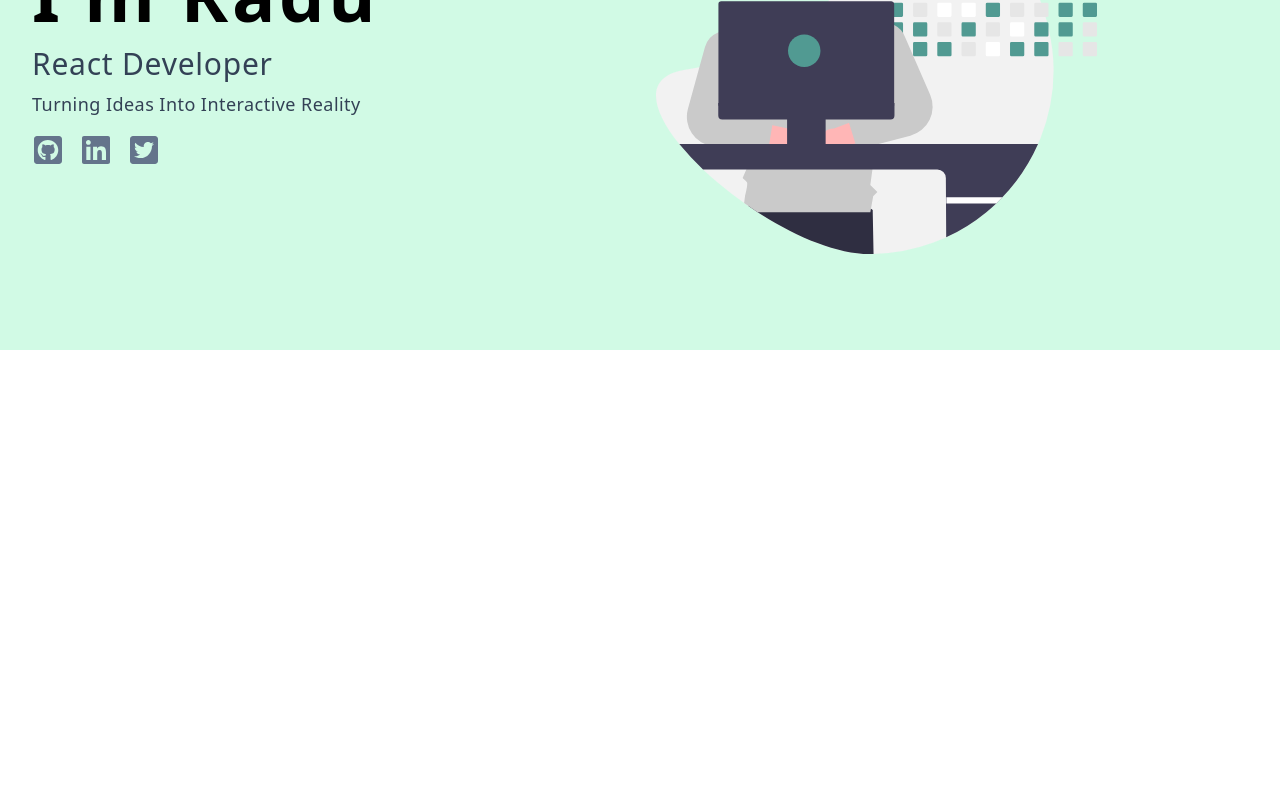
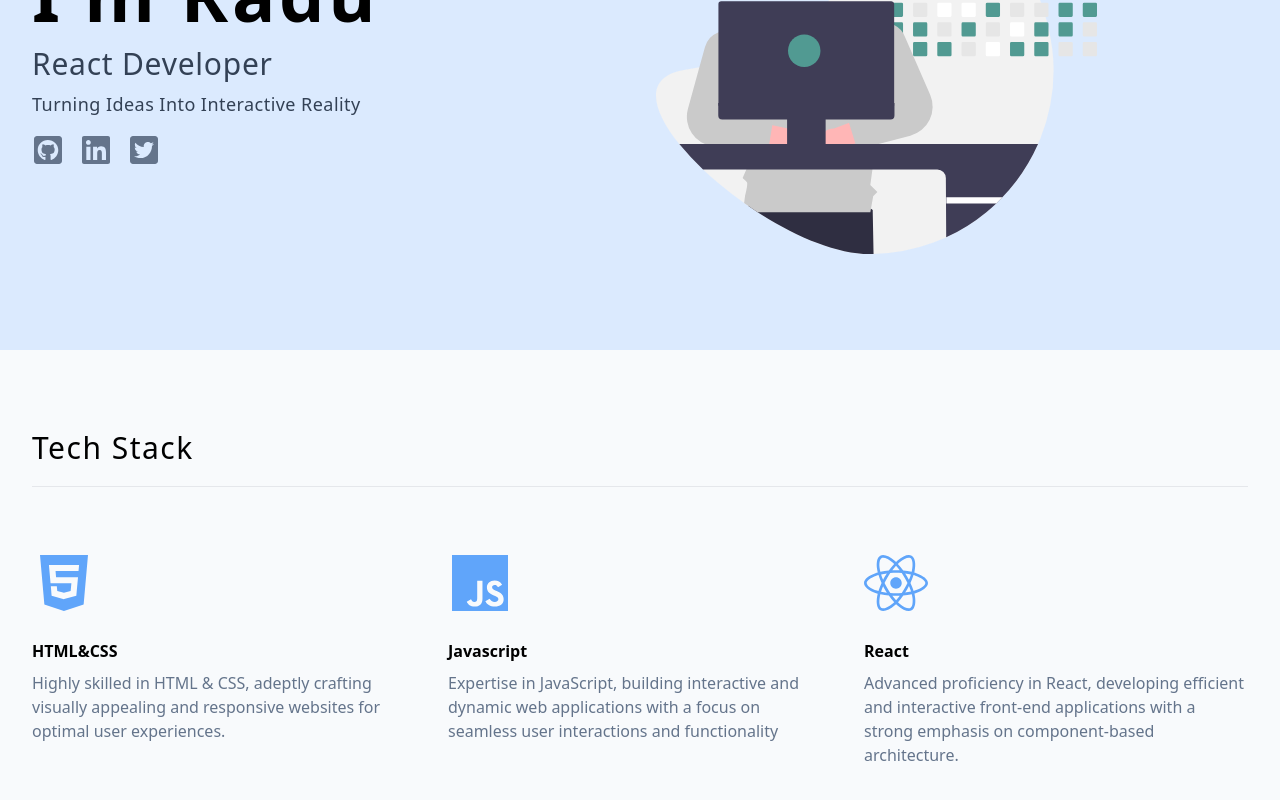
Before and after one commit to radu-bordea/React-ITPortfolio, a React (Vite) app: page / in a window 1280 px wide. Shown: the part 326-1126 px from the top of the page. Before the commit the page ends 800 px from the top, so only its background shows below. Built offline with nearby package versions, Linux system fonts and the light colour scheme.

Commit message:
Add skills section

```diff
--- a/index.html
+++ b/index.html
@@ -1,5 +1,5 @@
 <!doctype html>
-<html lang="en">
+<html lang="en" class="bg-slate-50 scroll-smooth">
   <head>
     <meta charset="UTF-8" />
     <link rel="icon" type="image/svg+xml" href="/vite.svg" />
--- a/src/App.jsx
+++ b/src/App.jsx
@@ -1,12 +1,14 @@
 import React from "react";
 import Navbar from "./components/Navbar";
 import Hero from "./components/Hero";
+import Skills from "./components/Skills";
 
 const App = () => {
   return (
     <div>
       <Navbar />
-      <Hero/>
+      <Hero />
+      <Skills />
     </div>
   );
 };
--- a/src/components/Hero.jsx
+++ b/src/components/Hero.jsx
@@ -5,7 +5,7 @@
 const Hero = () => {
   return (
     // Outer container with background color and padding
-    <div className="bg-emerald-100 py-24">
+    <div className="bg-blue-100 py-24">
       {/* Inner grid container for layout */}
       <div className="align-element grid md:grid-cols-2 items-center gap-8">
         {/* Text content section */}
--- a/src/components/Navbar.jsx
+++ b/src/components/Navbar.jsx
@@ -5,7 +5,7 @@
 const Navbar = () => {
   return (
     // Outer container with background color
-    <div className="bg-emerald-100">
+    <div className="bg-blue-100">
       {/* Inner container for layout and styling */}
       <div className="align-element py-4 flex flex-col sm:flex-row sm:gap-x-16 sm:items-center sm:py-8">
         {/* Logo or heading */}
--- /dev/null
+++ b/src/components/SectionTitle.jsx
@@ -0,0 +1,13 @@
+import React from "react";
+
+// A functional component that renders a section title with a border and text
+const SectionTitle = ({ text }) => {
+  return (
+    <div className="border-b border-gray-200 pb-5">
+      {/* Render the section title text, styled with font size, weight, spacing, and capitalization */}
+      <h2 className="text-3xl font-medium tracking-wider capitalize">{text}</h2>
+    </div>
+  );
+};
+
+export default SectionTitle;
--- /dev/null
+++ b/src/components/Skills.jsx
@@ -0,0 +1,24 @@
+import React from "react";
+import SectionTitle from "./SectionTitle";
+import { skills } from "../data";
+import SkillsCard from "./SkillsCard";
+
+// A functional component that renders the "Skills" section of the app
+const Skills = () => {
+  return (
+    <section className="py-20 align-element" id="skills">
+      {/* Section title for the "Skills" section */}
+      <SectionTitle text="tech stack" />
+
+      {/* Grid layout for displaying skill cards */}
+      <div className="py-16 grid gap-8 md:grid-cols-2 lg:grid-cols-3">
+        {/* Map over the skills data to render a SkillsCard for each skill */}
+        {skills.map((skill) => {
+          return <SkillsCard key={skill.id} {...skill} />; // Spread props for each skill
+        })}
+      </div>
+    </section>
+  );
+};
+
+export default Skills;
--- /dev/null
+++ b/src/components/SkillsCard.jsx
@@ -0,0 +1,19 @@
+import React from "react";
+
+// A functional component that renders a skills card with an icon, title, and description text.
+const SkillsCard = ({ icon, title, text }) => {
+  return (
+    <article>
+      {/* Render the icon passed as a prop */}
+      <span>{icon}</span>
+
+      {/* Render the title, styled with a margin-top and bold font */}
+      <h4 className="mt-6 font-bold">{title}</h4>
+
+      {/* Render the descriptive text, styled with a margin-top and light text color */}
+      <p className="mt-2 text-slate-500">{text}</p>
+    </article>
+  );
+};
+
+export default SkillsCard;
--- a/src/data.jsx
+++ b/src/data.jsx
@@ -3,29 +3,29 @@
 
 export const links = [
   { id: nanoid(), href: '#home', text: 'home' },
+  { id: nanoid(), href: '#skills', text: 'skills' },
   { id: nanoid(), href: '#about', text: 'about' },
-  { id: nanoid(), href: '#skills', text: 'skills' },
   { id: nanoid(), href: '#projects', text: 'projects' },
 ];
 
 export const skills = [
   {
     id: nanoid(),
-    title: 'HTML&CSS',
-    icon: <FaHtml5 className='h-16 w-16 text-emerald-500' />,
-    text: 'Highly skilled in HTML & CSS, adeptly crafting visually appealing and responsive websites for optimal user experiences.',
+    title: "HTML&CSS",
+    icon: <FaHtml5 className="h-16 w-16 text-blue-400" />,
+    text: "Highly skilled in HTML & CSS, adeptly crafting visually appealing and responsive websites for optimal user experiences.",
   },
   {
     id: nanoid(),
-    title: 'Javascript',
-    icon: <FaJs className='h-16 w-16 text-emerald-500' />,
-    text: 'Expertise in JavaScript, building interactive and dynamic web applications with a focus on seamless user interactions and functionality',
+    title: "Javascript",
+    icon: <FaJs className="h-16 w-16 text-blue-400" />,
+    text: "Expertise in JavaScript, building interactive and dynamic web applications with a focus on seamless user interactions and functionality",
   },
   {
     id: nanoid(),
-    title: 'React',
-    icon: <FaReact className='h-16 w-16 text-emerald-500' />,
-    text: 'Advanced proficiency in React, developing efficient and interactive front-end applications with a strong emphasis on component-based architecture.',
+    title: "React",
+    icon: <FaReact className="h-16 w-16 text-blue-400" />,
+    text: "Advanced proficiency in React, developing efficient and interactive front-end applications with a strong emphasis on component-based architecture.",
   },
 ];
 
```
